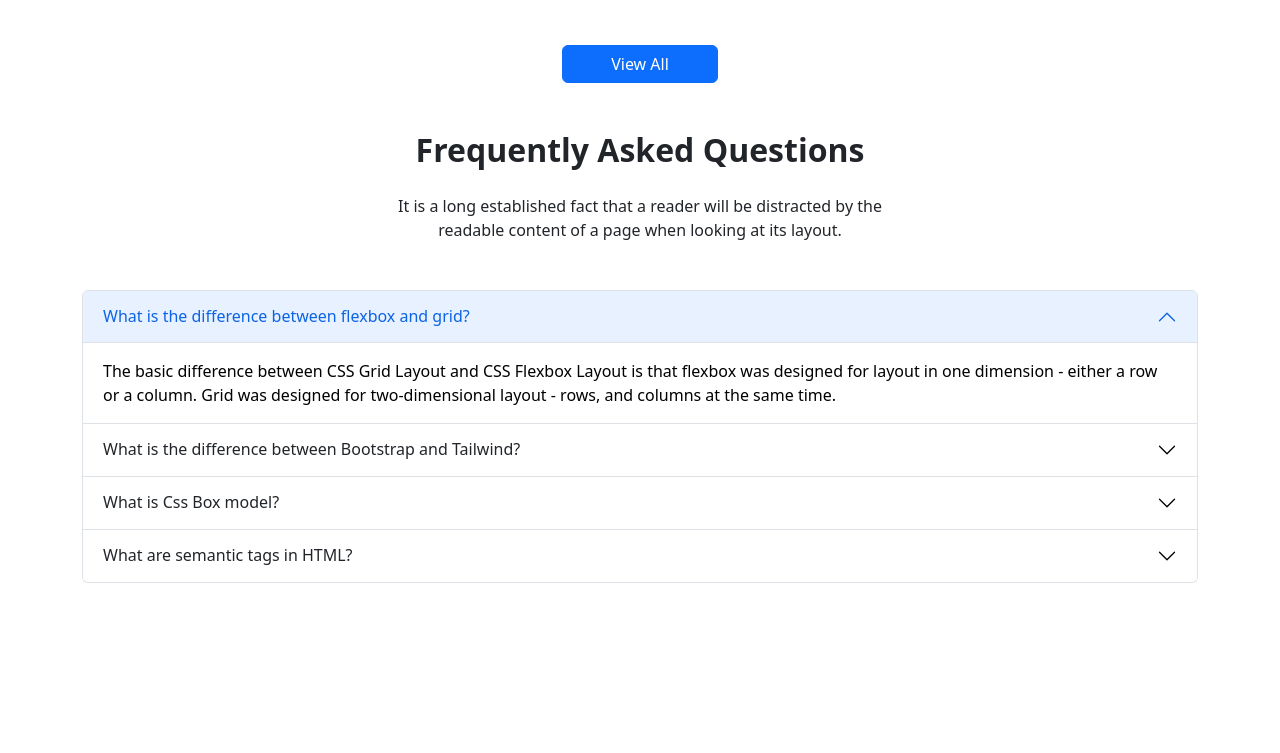
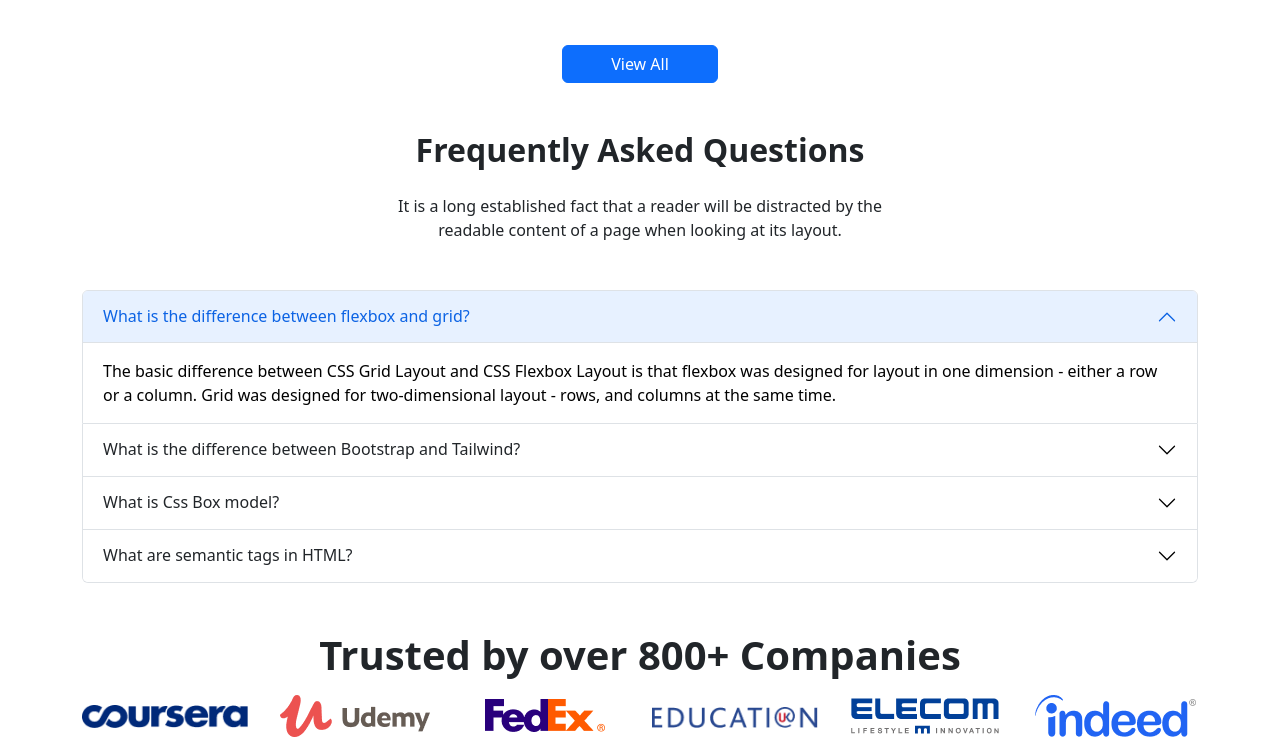
Before and after one commit to Limonshah/edtech, a plain HTML site: page index.html in a window 1280 px wide. Shown: the part 3268-4021 px from the top of the page. Before the commit the page ends 3899 px from the top, so only its background shows below. Drawn offline with nearby package versions, Linux system fonts and the light colour scheme.

Commit message:
Companies added

```diff
--- a/index.html
+++ b/index.html
@@ -346,11 +346,9 @@
     <button type="button" class="btn btn-primary px-5">View All</button>
    </div>
 </section>
+<!-- Successfull Students section end -->
 
 <!-- Frequently Asked Questions start -->
-
-
-<!-- Frequently Asked Questions end -->
 <div class="container my-5">
   <div class="text-center">
     <div>
@@ -409,11 +407,38 @@
     </div>
   </div>
 </div>
+<!-- Frequently Asked Questions end -->
+<!-- Trusted companies start -->
+<section>
+  <div class="container my-3 d-none d-lg-block ">
+    <div class="text-center my-3 fw-bold">
+      <h1 class="fw-bold">Trusted by over 800+ Companies</h1>
+    </div>
+  <div class="row text-center align-items-center justify-content-center">
+    <div class="col-lg-2">
+      <img class="img-fluid" src="./assets/img/company/company-1.png" alt="">
+    </div>
+    <div class="col-lg-2">
+      <img class="img-fluid" src="./assets/img/company/company-2.png" alt="">
+    </div>
+    <div class="col-lg-2">
+      <img class="img-fluid" src="./assets/img/company/company-3.png" alt="">
+    </div>
+    <div class="col-lg-2">
+      <img class="img-fluid" src="./assets/img/company/company-4.png" alt="">
+    </div>
+    <div class="col-lg-2">
+      <img class="img-fluid" src="./assets/img/company/company-5.png" alt="">
+    </div>
+    <div class="col-lg-2">
+      <img class="img-fluid" src="./assets/img/company/company-6.png" alt="">
+    </div>
+  </div>
+</div>
+</section>
 
 
-
-
-<!-- Successfull Students section end -->
+<!-- Trusted companies end -->
 
     <!-- bootstrap js -->
     <script src="https://cdn.jsdelivr.net/npm/bootstrap@5.2.0/dist/js/bootstrap.bundle.min.js" integrity="sha384-A3rJD856KowSb7dwlZdYEkO39Gagi7vIsF0jrRAoQmDKKtQBHUuLZ9AsSv4jD4Xa" crossorigin="anonymous"></script>
```
